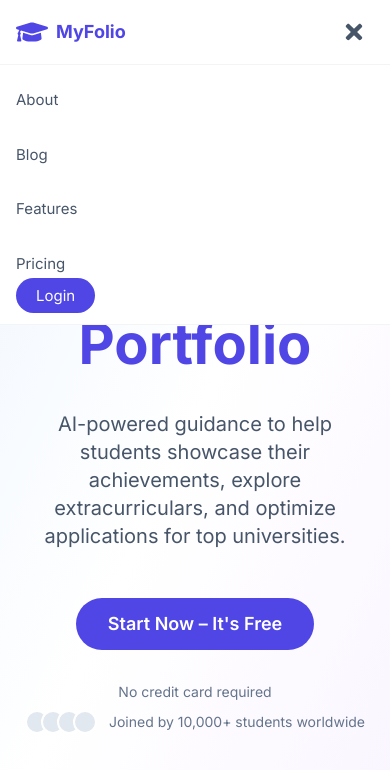
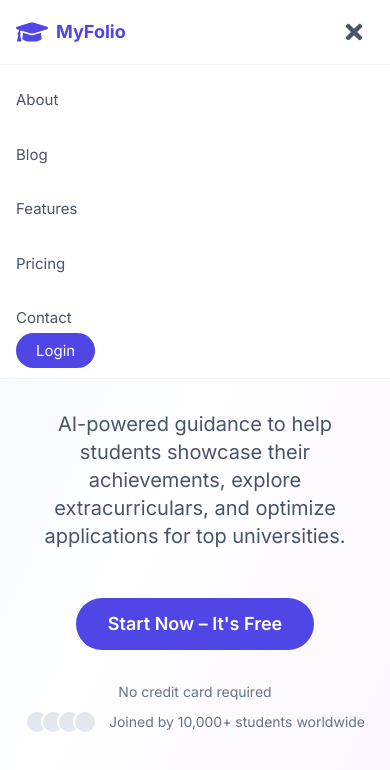
Before and after one commit to amiroesh1/myfolio_final, a Next.js app: page / in a window 390 px wide. Both pictures are taken after a click on the button 354 px from the left and 32 px from the top of the page. Shown: the top 770 px of the page. Built offline with nearby package versions, Linux system fonts and the light colour scheme; no server answers.

Commit message:
Update Navigation.tsx
for mobile phone added contact

```diff
--- a/app/components/Navigation.tsx
+++ b/app/components/Navigation.tsx
@@ -119,6 +119,11 @@ export default function Navigation() {
             >
               Pricing
             </Link>
+            <Link href="/contact" className="block text-[#475569] hover:text-[#1E293B] py-2 text-[15px]"
+              onClick={() => setIsMenuOpen(false)}
+            >
+              Contact
+            </Link>
             {/* <Link
               href="/sign-in"
               className="block text-[#1E293B] hover:text-[#4F46E5] py-2 text-[15px]"
```
